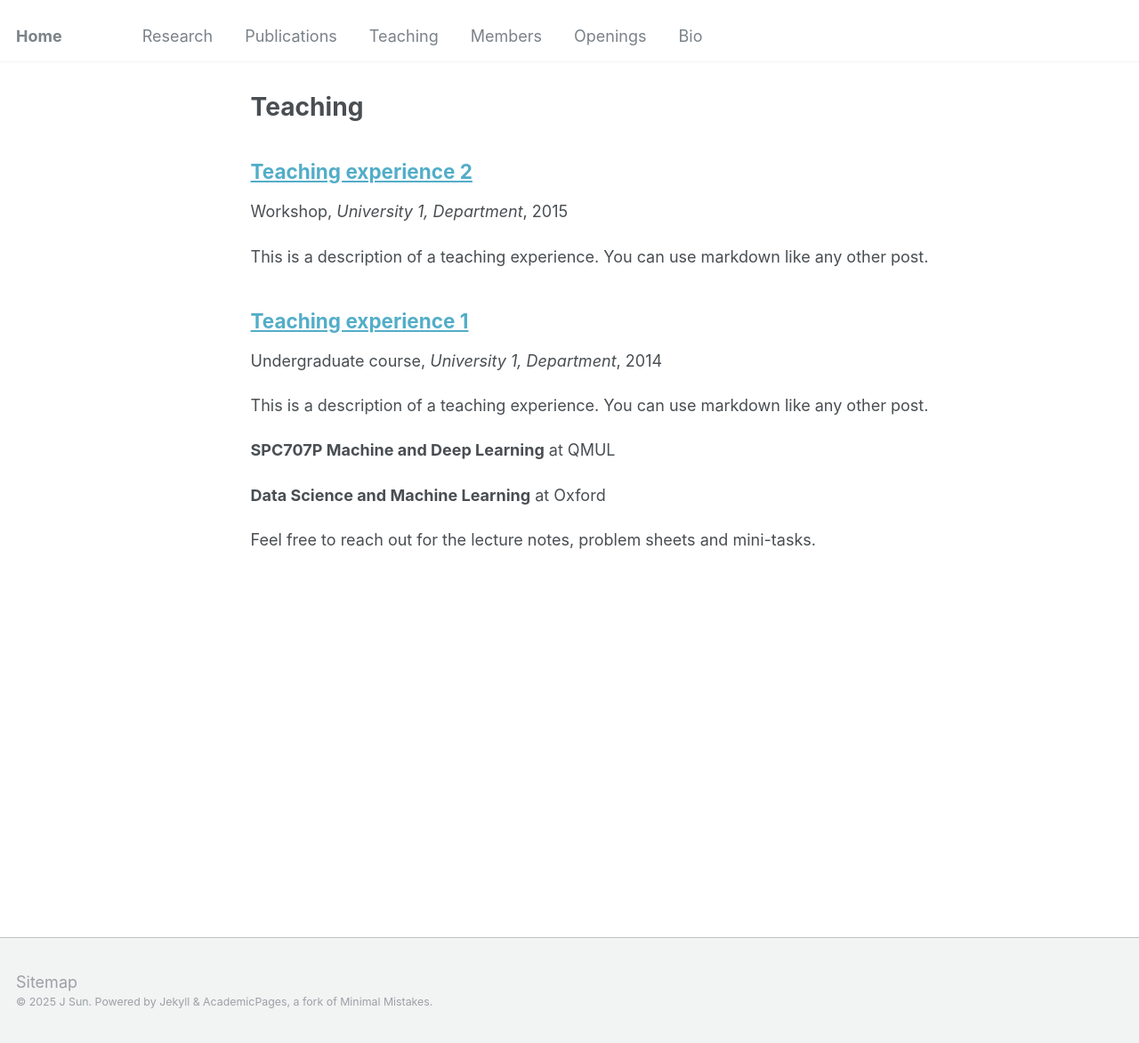
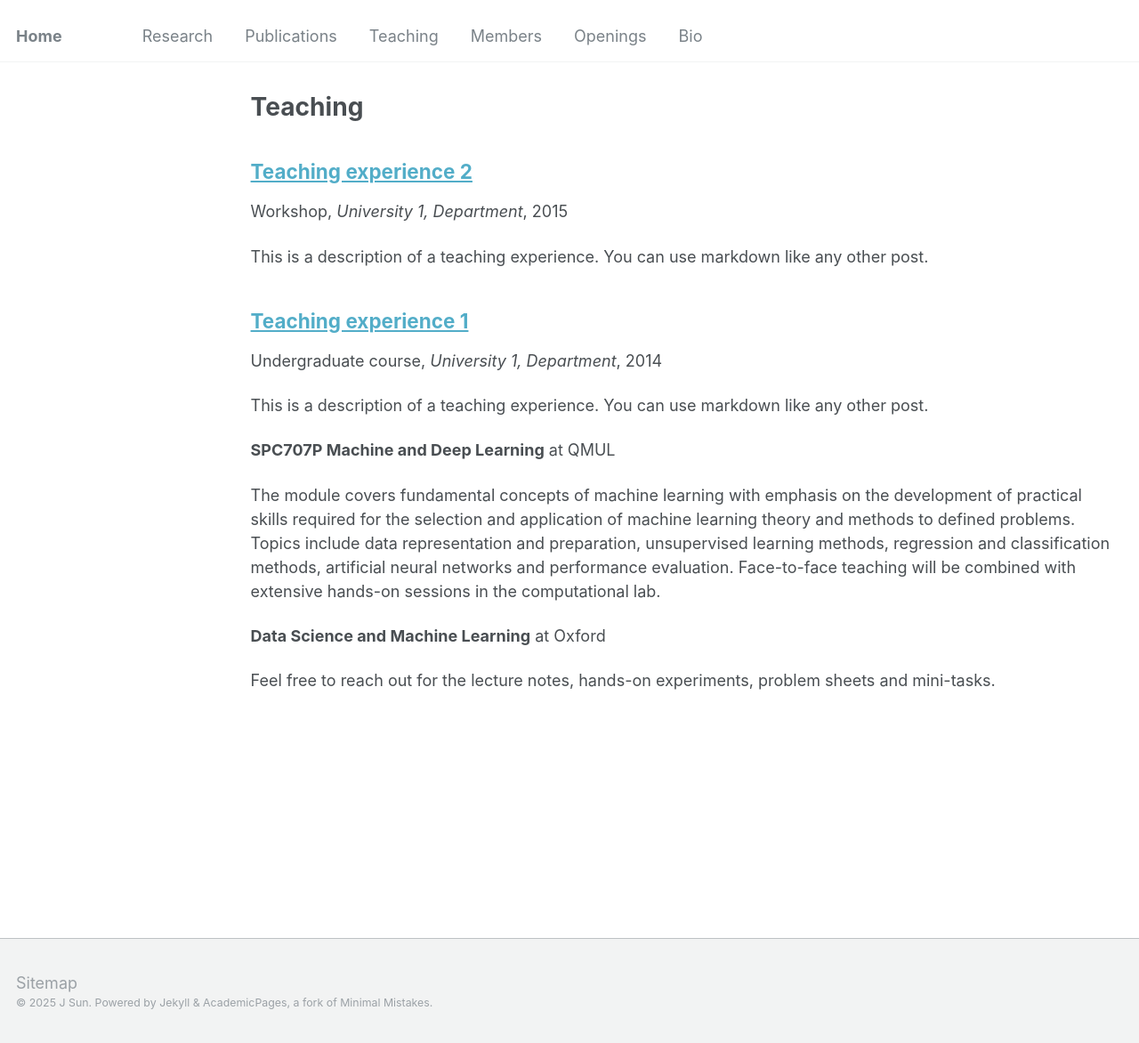
Before and after one commit to jinzhao-sun/jinzhao-sun.github.io, a Jekyll site: the page built from _pages/teaching.md, in a window 1280 px wide and 1172 px high. Shown: the whole window at 89% size. Built offline with Jekyll 4.4.1, drawn with Linux system fonts in a browser that asks for light colours.

Commit message:
Update teaching.md

```diff
--- a/_pages/teaching.md
+++ b/_pages/teaching.md
@@ -13,6 +13,8 @@ author_profile: false
 
 **SPC707P Machine and Deep Learning** at QMUL <br>
 
+The module covers fundamental concepts of machine learning with emphasis on the development of practical skills required for the selection and application of machine learning theory and methods to defined problems. Topics include data representation and preparation, unsupervised learning methods, regression and classification methods, artificial neural networks and performance evaluation. Face-to-face teaching will be combined with extensive hands-on sessions in the computational lab.
+
 **Data Science and Machine Learning** at Oxford <br>
 
-Feel free to reach out for the lecture notes, problem sheets and mini-tasks.
+Feel free to reach out for the lecture notes, hands-on experiments, problem sheets and mini-tasks.
```
